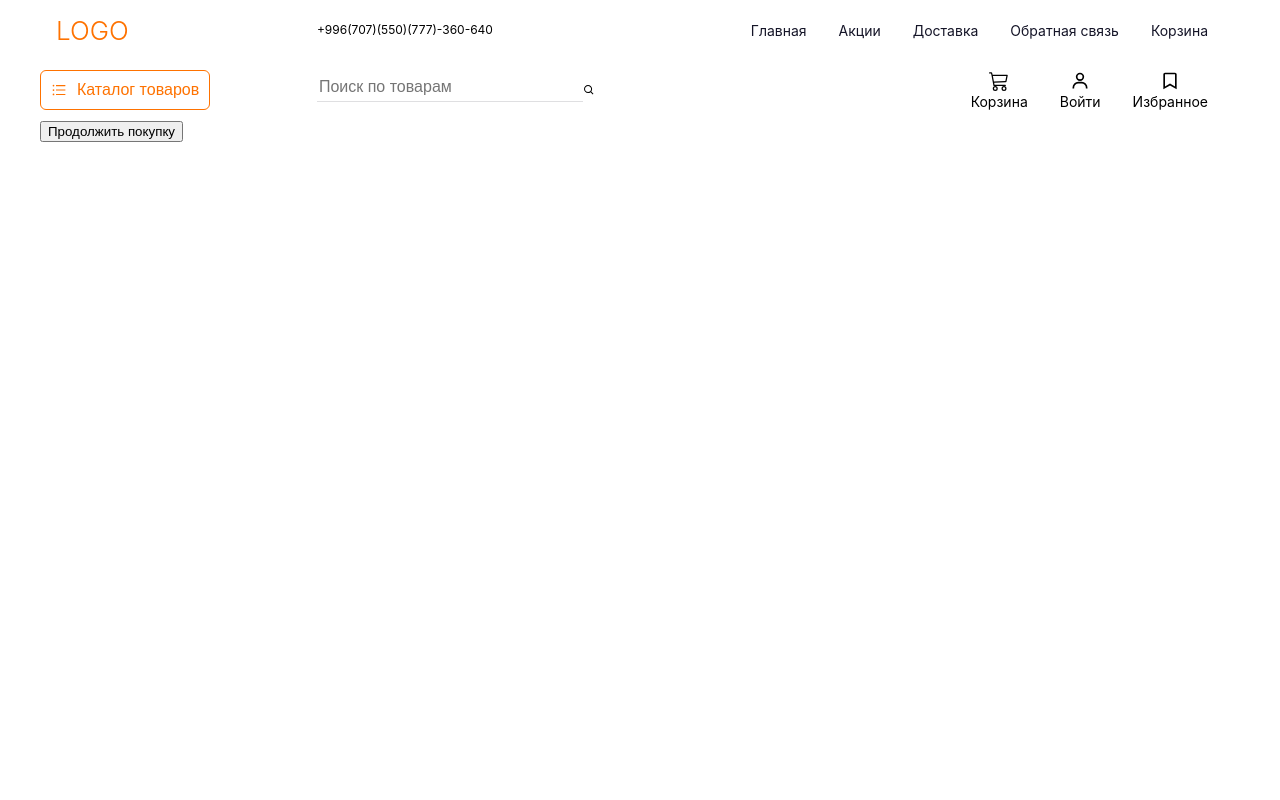
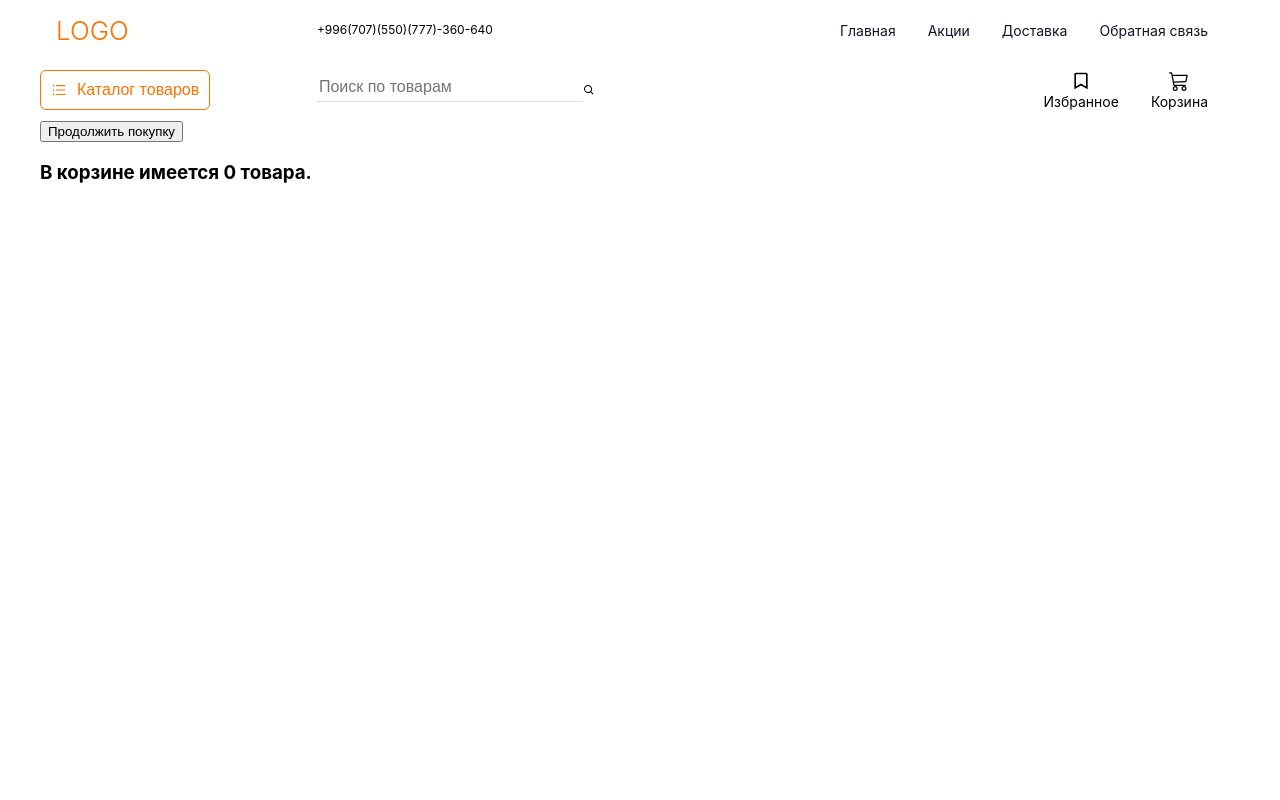
Before and after one commit to OmurbekArykbaev/electronic-equipment-shop, a React (Create React App) app: page /cart in a window 1280 px wide. Shown: the top 800 px of the page. Built offline with nearby package versions, Linux system fonts and the light colour scheme.

Commit message:
Add Cart functions

```diff
--- a/package.json
+++ b/package.json
@@ -3,12 +3,14 @@
   "version": "0.1.0",
   "private": true,
   "dependencies": {
+    "@reduxjs/toolkit": "^1.8.1",
     "@testing-library/jest-dom": "^5.16.4",
     "@testing-library/react": "^13.2.0",
     "@testing-library/user-event": "^13.5.0",
     "react": "^18.1.0",
     "react-dom": "^18.1.0",
     "react-icons": "^4.3.1",
+    "react-redux": "^8.0.1",
     "react-router-dom": "^6.3.0",
     "react-scripts": "5.0.1",
     "web-vitals": "^2.1.4"
--- /dev/null
+++ b/src/Store/cartSlice.js
@@ -0,0 +1,21 @@
+import { createSlice, PayloadAction } from "@reduxjs/toolkit"
+
+const initialState = {
+  cart: [],
+}
+
+export const cartSlice = createSlice({
+  name: "cart",
+  initialState,
+  reducers: {
+    addProduct: (state, action) => {
+      state.cart.push(action.payload)
+    },
+    deleteProduct: (state, action) => {
+      state.cart.filter((product) => action.payload !== product.id)
+    },
+  },
+})
+
+export const { addProduct, deleteProduct } = cartSlice.actions
+export default cartSlice.reducer
--- /dev/null
+++ b/src/Store/store.js
@@ -0,0 +1,8 @@
+import { configureStore } from "@reduxjs/toolkit"
+import cartReducer from "./cartSlice"
+
+export const store = configureStore({
+  reducer: {
+    cart: cartReducer,
+  },
+})
--- a/src/components/Header/Header.jsx
+++ b/src/components/Header/Header.jsx
@@ -2,10 +2,12 @@ import React from "react"
 import styles from "./Header.module.css"
 import { Button, Input, LinkTo, LogoLink } from "../ui"
 import { BsCart3 } from "react-icons/bs"
-import { BiUser, BiBookmark, BiSearch } from "react-icons/bi"
+import { BiBookmark, BiSearch } from "react-icons/bi"
 import { AiOutlineUnorderedList } from "react-icons/ai"
+import { useSelector } from "react-redux"
 
 const Header = () => {
+  const cartCount = useSelector((state) => state.cart.cart)
   return (
     <header className={styles.header}>
       <div className={styles.wrapper}>
@@ -25,7 +27,6 @@ const Header = () => {
             <LinkTo title="Акции" />
             <LinkTo title="Доставка" />
             <LinkTo title="Обратная связь" />
-            <LinkTo path="/cart" title="Корзина" />
           </ul>
         </div>
       </div>
@@ -43,9 +44,14 @@ const Header = () => {
           </div>
 
           <ul className={styles.links}>
-            <LogoLink logo={<BsCart3 />} title="Корзина" />
-            <LogoLink logo={<BiUser />} title="Войти" />
+            {/* <LogoLink logo={<BiUser />} title="Войти" /> */}
             <LogoLink logo={<BiBookmark />} title="Избранное" />
+            <LogoLink
+              path="/cart"
+              logo={<BsCart3 />}
+              title="Корзина"
+              count={cartCount.length}
+            />
           </ul>
         </div>
       </div>
--- a/src/components/ui/Card/Card.jsx
+++ b/src/components/ui/Card/Card.jsx
@@ -1,10 +1,17 @@
 import React from "react"
-
+import { useSelector, useDispatch } from "react-redux"
 import { Link } from "react-router-dom"
 import styles from "./Card.module.css"
+import { addProduct } from "../../../Store/cartSlice"
 import { BsCartPlus, BsBookmarkPlus } from "react-icons/bs"
 
-const Card = ({ id, name, image, price }) => {
+const Card = ({ id, name, image, price, product }) => {
+  // const cart = useSelector((state) => state.cart.cart)
+  const dispatch = useDispatch()
+  // const addCartHandler = (name) => {
+  //   dispatch(addProduct(name))
+  // }
+
   return (
     <div className={styles.card}>
       <Link to={`/product/${id}`}>
@@ -20,7 +27,7 @@ const Card = ({ id, name, image, price }) => {
               <button>
                 <BsBookmarkPlus />
               </button>
-              <button>
+              <button onClick={() => dispatch(addProduct(product))}>
                 <BsCartPlus />
               </button>
             </div>
--- a/src/components/ui/LogoLink/LogoLink.jsx
+++ b/src/components/ui/LogoLink/LogoLink.jsx
@@ -2,12 +2,18 @@ import React from "react"
 import styles from "./LogoLink.module.css"
 import { Link } from "react-router-dom"
 
-const LogoLink = ({ logo = null, title = "Empty", path = "/" }) => {
+const LogoLink = ({
+  logo = null,
+  title = "Empty",
+  path = "/",
+  count = null,
+}) => {
   return (
     <li className={styles.logo}>
       <Link to={path}>
         {logo && logo}
         <p>{title}</p>
+        {count ? <span>{count}</span> : <></>}
       </Link>
     </li>
   )
--- a/src/components/ui/LogoLink/LogoLink.module.css
+++ b/src/components/ui/LogoLink/LogoLink.module.css
@@ -1,7 +1,9 @@
 .logo {
   width: 100%;
 }
+
 .logo > a {
+  position: relative;
   display: flex;
   flex-direction: column;
   align-items: center;
@@ -22,3 +24,14 @@
   line-height: 14px;
   margin: 0;
 }
+
+.logo > a > span {
+  color: #fff;
+  font-size: 11px;
+  padding: 2px 6px;
+  background-color: var(--color-prim);
+  border-radius: 100%;
+  position: absolute;
+  right: 0;
+  top: 0;
+}
--- a/src/index.js
+++ b/src/index.js
@@ -1,17 +1,21 @@
-import React from 'react';
-import ReactDOM from 'react-dom/client';
-import './index.css';
-import App from './App';
-import reportWebVitals from './reportWebVitals';
+import React from "react"
+import ReactDOM from "react-dom/client"
+import "./index.css"
+import App from "./App"
+import reportWebVitals from "./reportWebVitals"
+import { Provider } from "react-redux"
+import { store } from "./Store/store"
 
-const root = ReactDOM.createRoot(document.getElementById('root'));
+const root = ReactDOM.createRoot(document.getElementById("root"))
 root.render(
   <React.StrictMode>
-    <App />
+    <Provider store={store}>
+      <App />
+    </Provider>
   </React.StrictMode>
-);
+)
 
 // If you want to start measuring performance in your app, pass a function
 // to log results (for example: reportWebVitals(console.log))
 // or send to an analytics endpoint. Learn more: https://bit.ly/CRA-vitals
-reportWebVitals();
+reportWebVitals()
--- a/src/pages/Cart/Cart.jsx
+++ b/src/pages/Cart/Cart.jsx
@@ -1,14 +1,24 @@
 import React from "react"
 import styles from "./Cart.module.css"
+import { useSelector } from "react-redux"
 
 const Cart = () => {
+  const productInCart = useSelector((state) => state.cart.cart)
   return (
     <section style={styles.cart}>
       <div style={styles.wrapper}>
         <div style={styles.control}>
           <button>Продолжить покупку</button>
+          <h3>В корзине имеется {productInCart?.length} товара.</h3>
         </div>
-        <ul className={styles.list}></ul>
+        <ul className={styles.list}>
+          {productInCart.map((product) => (
+            <li key={product.id}>
+              <h1>{product.name}</h1>
+              <h3>{product.price}</h3>
+            </li>
+          ))}
+        </ul>
       </div>
     </section>
   )
--- a/src/pages/Home/Home.jsx
+++ b/src/pages/Home/Home.jsx
@@ -16,6 +16,7 @@ const HomePage = () => {
             name={p.name}
             image={p.image}
             price={p.price}
+            product={p}
           />
         ))}
       </div>
--- a/src/pages/Product/Product.jsx
+++ b/src/pages/Product/Product.jsx
@@ -12,7 +12,7 @@ const Product = () => {
         </div>
         <CardInfo />
       </div>
-      <Some />
+      {/* <Some /> */}
     </section>
   )
 }
```
Also changed, not shown: 1 other file (tests, documents, lock files or other folders).
